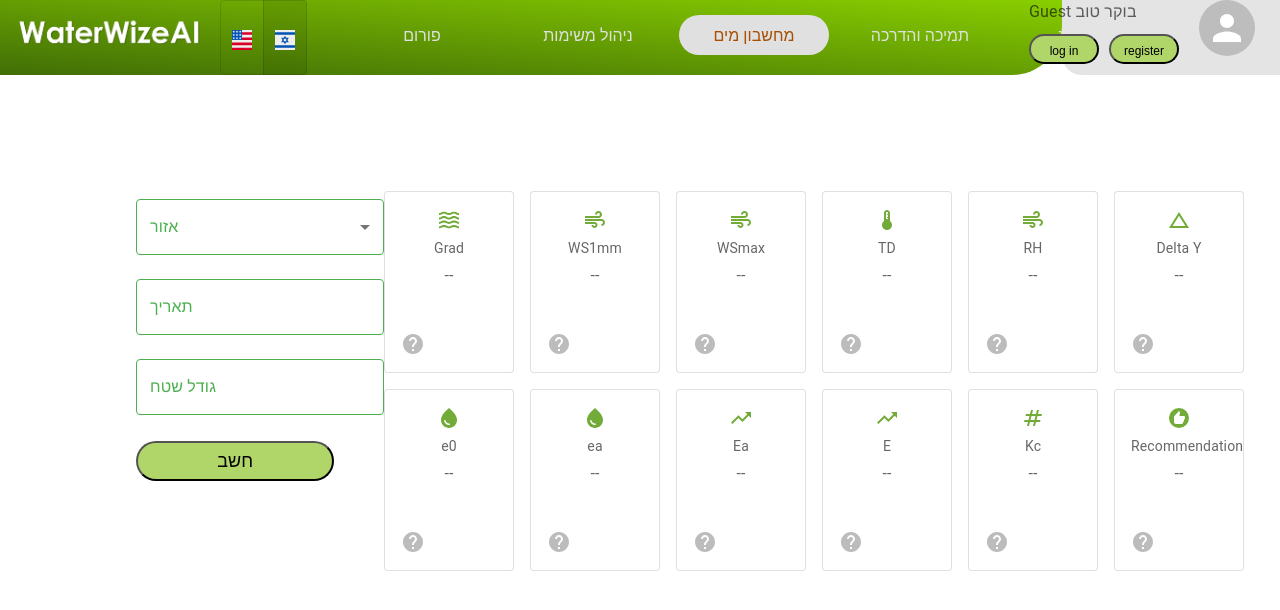
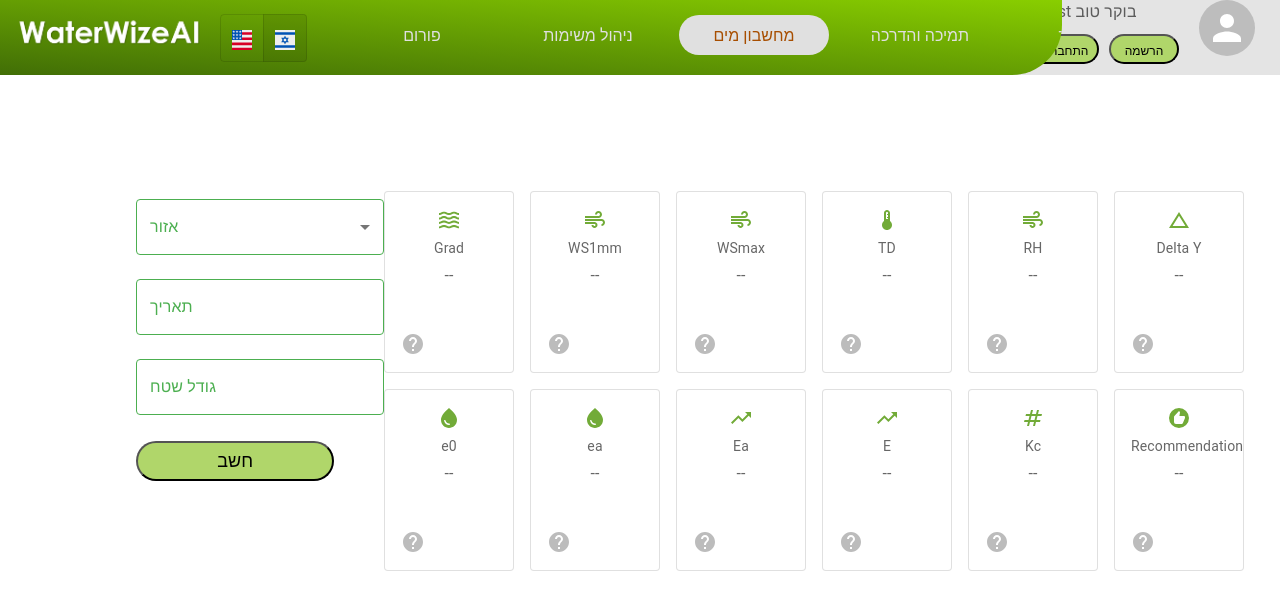
Before and after one commit to Daanielle/WaterWiseAI, a React (Create React App) app in the folder water-wize-ai/: page /WaterCalculator in a window 1280 px wide. Shown: the top 610 px of the page. Built offline with nearby package versions, Linux system fonts and the light colour scheme.

Commit message:
working in the server

```diff
--- a/water-wize-ai/src/components/NavigationBar.js
+++ b/water-wize-ai/src/components/NavigationBar.js
@@ -20,7 +20,6 @@ function NavigationBar() {
   ];
   const rearrangedNavItems = lang === 'heb' ? navItems.reverse() : navItems;
   return (
-
     <div className={classes.container}>
       {/* <UserDetailsBar className={classes.userDetailsBarhebrew} /> */}
       {/* <div> */}
@@ -29,17 +28,14 @@ function NavigationBar() {
           <div className={classes.userDetailsBarhebrew}>
             <UserDetailsBar />
           </div>
-
-
-
           <header className={classes.navbarhebrew}>
-    <div className={classes.logoContainer}>
+            <div className={classes.container}>
               <NavLink to="/">
                 <img src={WaterWizeAILogo} alt="WaterWizeAI logo" />
               </NavLink>
-    </div>
               <div className={classes.langSwitch}>
                 <LanguageSwitch setLang={setLang} />
+              </div>
             </div>
             <nav>
               <ul className={classes.list}>
@@ -58,14 +54,7 @@ function NavigationBar() {
             </nav>
 
           </header>
-
-
         </>
-
-
-
-
-
       ) : (
         <>
           <div className={classes.userDetailsBarenglish}>
@@ -86,10 +75,12 @@ function NavigationBar() {
                   </NavLink>
                 ))}
               </ul>
-      </nav><div className={classes.langSwitch}>
+            </nav>
+            <div className={classes.container}>
+
+              <div className={classes.langSwitch}>
                 <LanguageSwitch setLang={setLang} />
               </div>
-      <div className={classes.logoContainer}>
               <NavLink to="/">
                 <img src={WaterWizeAILogo} alt="WaterWizeAI logo" />
               </NavLink>
--- a/water-wize-ai/src/components/UserDetailsBar.js
+++ b/water-wize-ai/src/components/UserDetailsBar.js
@@ -28,10 +28,10 @@ function UserDetailsBar() {
   const LoggedInBtns = (
     <div style={{ display: "flex" }}>
       <Link to="/">
-        <CustomButton label="log out" type="button" onClick={logout} style={buttonsStyleLeft} />
+        <CustomButton label={dict.logOut} type="button" onClick={logout} style={buttonsStyleLeft} />
       </Link>
       <Link to="/UserDetails">
-        <CustomButton label="user" type="button" style={buttonsStyleRight} />
+        <CustomButton label={dict.userPage} type="button" style={buttonsStyleRight} />
       </Link>
     </div>
   )
@@ -39,15 +39,15 @@ function UserDetailsBar() {
   const GuestBtns = (
     <div style={{ display: "flex" }}>
       <Link to="/LogIn">
-        <CustomButton label="log in" type="button" style={buttonsStyleLeft} />
+        <CustomButton label={dict.Login} type="button" style={buttonsStyleLeft} />
       </Link>
       <Link to="/Register">
-        <CustomButton label="register" type="button" style={buttonsStyleRight} />
+        <CustomButton label={dict.Register} type="button" style={buttonsStyleRight} />
       </Link>
     </div>
   )
 
-  if (dict.stylePage === "left"){
+  if (dict.stylePage === "left") {
     return (
       <div
         style={{
@@ -70,7 +70,7 @@ function UserDetailsBar() {
     );
 
   }
-  else{
+  else {
     return (
       <div
         style={{
@@ -83,9 +83,9 @@ function UserDetailsBar() {
           // right:0,
         }}
       >
-                <div>
+        <div>
           <Typography color="text.secondary">
-          {user ? user.firstName : 'Guest'} {dict.goodMorning}
+            {user ? user.firstName : 'Guest'} {dict.goodMorning}
           </Typography>
           {user ? LoggedInBtns : GuestBtns}
         </div>
--- a/water-wize-ai/src/pages/LogIn.js
+++ b/water-wize-ai/src/pages/LogIn.js
@@ -26,7 +26,7 @@ function LogIn() {
   const handleSubmit = async (e) => {
     e.preventDefault();
     try {
-      const loginResponse = await fetch("/users/login", {
+      const loginResponse = await fetch('/users/login', {
         method: "POST",
         headers: {
           "Content-Type": "application/json",
--- a/water-wize-ai/src/pages/Register.js
+++ b/water-wize-ai/src/pages/Register.js
@@ -110,13 +110,11 @@ function Register() {
           <input className={dict.stylePage} type="file"
             onChange={(e) => handleImageChange(e)}
             accept="image/*" name="image" id="imageInput" />
-          <div>
-            <button className="my_button" type="submit">{dict.Register}</button>
-          </div>
-          <div >
-            <Link to="/LogIn">
-              <p className="login_link">{dict.alreadyhaveanaccount} <a href="#" > {dict.loginhere}</a></p>
-            </Link>
+
+
+          <div style={{ display: 'flex', flexDirection: 'row', justifyContent: 'center', gap: '10%' }}>
+            <CustomButton type="submit" label={dict.Register} style={{ width: '35%' }} />
+            <CustomButton type="button" label={dict.alreadyhaveanaccount} to="/LogIn" style={{ width: '35%' }} secondary />
           </div>
 
         </ContainerBox>
--- a/water-wize-ai/src/pages/WaterCalculator.js
+++ b/water-wize-ai/src/pages/WaterCalculator.js
@@ -46,8 +46,8 @@ function WaterCalculator() {
   const calculate = async () => {
     try {
       if (selectedArea && selectedAreaSize) {
-        const calculationResponse = await fetch("api/calculate", {
-        // const calculationResponse = await fetch('/calculator/calculate', {
+        // const calculationResponse = await fetch("api/calculate", {
+        const calculationResponse = await fetch('/calculator/calculate', {
           method: "POST",
           headers: {
             "Content-Type": "application/json",
--- a/water-wize-ai/src/resources/Dictionary/Dictionary.js
+++ b/water-wize-ai/src/resources/Dictionary/Dictionary.js
@@ -10,6 +10,8 @@ const hebDict = {
   home: "בית",
   waterCalculator: "מחשבון מים",
   goodMorning: "בוקר טוב",
+  userPage: "פרטים",
+  logOut: "התנתקות",
 
   // page titles
   waterCalculatorTitle: "מחשבון מים",
@@ -103,6 +105,8 @@ const engDict = {
   home: "Home",
   waterCalculator: "Water Calculator",
   goodMorning: "Good morning",
+  userPage: "Details",
+  logOut: "Logout",
 
   // page titles
   waterCalculatorTitle: "Water Calculator",
--- a/water-wize-ai/src/styles/NavigationBar.module.css
+++ b/water-wize-ai/src/styles/NavigationBar.module.css
@@ -24,14 +24,14 @@ body {
   position: fixed;
   top: 0;
   left: 0;
-  /* z-index: 1000; */
+  z-index: 1000;
   font-family: 'Segoe UI', sans-serif;
   display: flex;
   justify-content: space-between;
 }
 
 .userDetailsBarenglish {
-  width: 20%;
+  width: 23%;
   position: fixed;
   top: 0;
   left: 0;
@@ -43,12 +43,12 @@ body {
 
 .userDetailsBarhebrew {
   /* height: 105px; */
-  width: 17%;
+  width: 23%;
   position: fixed;
   top: 0;
   right: 0;
-  border-bottom-left-radius: 20px;
-  z-index: 1000;
+  /* border-bottom-left-radius: 20px; */
+  z-index: 900;
   background-color: var(--extra-white-transparent);
 }
 
@@ -71,26 +71,14 @@ body {
   padding-top: 4px;
   left: 0;
 }
-/* .langSwitch {
+
+.langSwitch {
   margin-right: auto;
-} */
+}
 
 .container {
-  /* display: flex;
-  align-items: center; */
-   display: flex;
-  justify-content: space-between;
+  display: flex;
   align-items: center;
-  /* background: linear-gradient(to bottom left, var(--primary-color) 0%, var(--dark-green) 100%); */
-   /* border-bottom-right-radius: 50px; */
-  overflow: hidden;
-   /* width: 100%; */
-  position: fixed;
-  top: 0;
-  right: 0;
-  /* font-family: 'Segoe UI', sans-serif; */
-  padding: 0 20px;
-
 }
 
 .list {
@@ -132,10 +120,3 @@ body {
   width: 150px; /* Adjusted width */
   transition: background-color 0.6s ease;
 }
-
-.langSwitch, .logoContainer {
-  /* order: 2; Default order for English
-   */
-   display: flex;
-  /* align-items: center; */
-}
```
Also changed, not shown: water-wize-ai/src/setupProxy.js (+8 -0 lines), 1 other file (tests, documents, lock files or other folders). Lines whose indentation alone changed are shown as unchanged.
